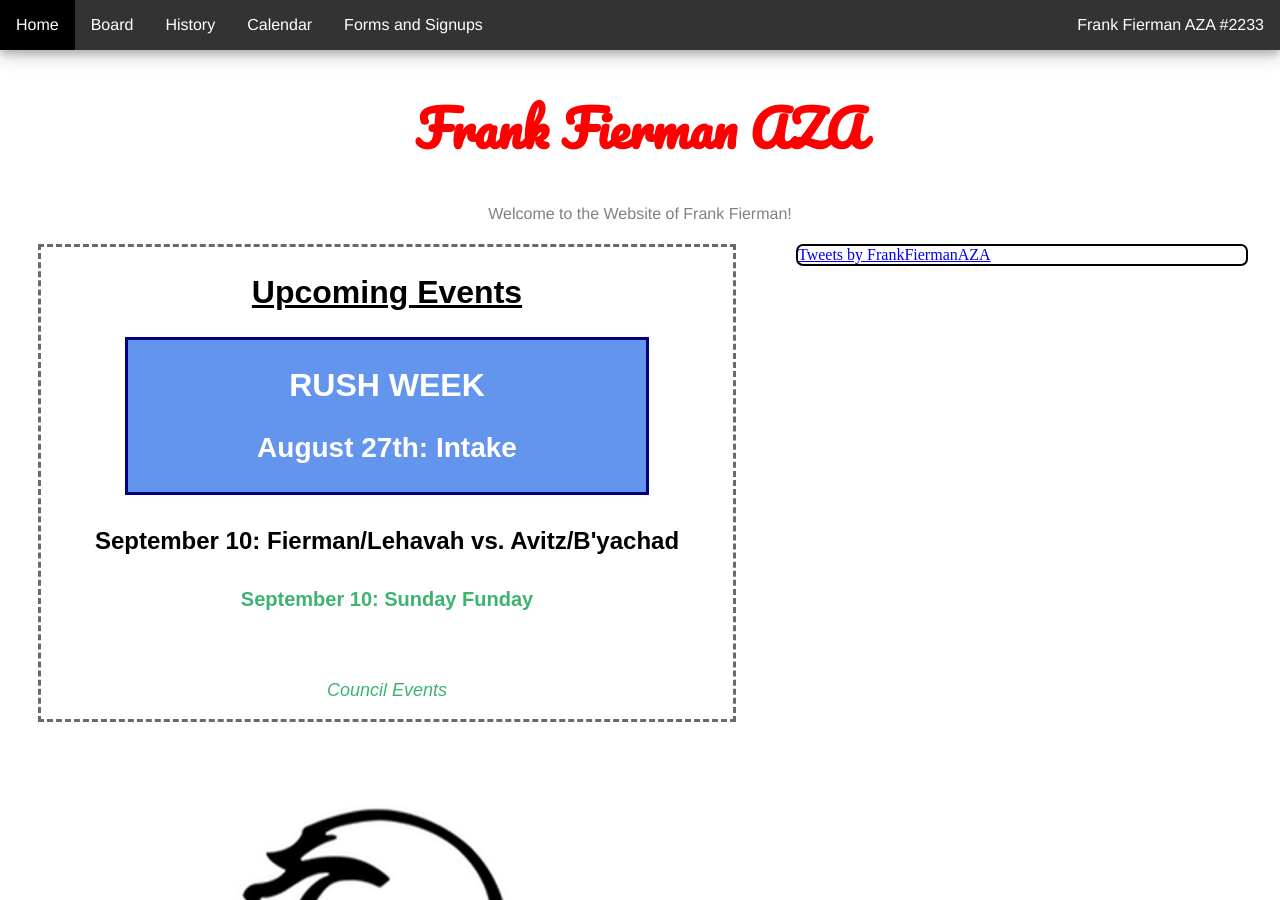
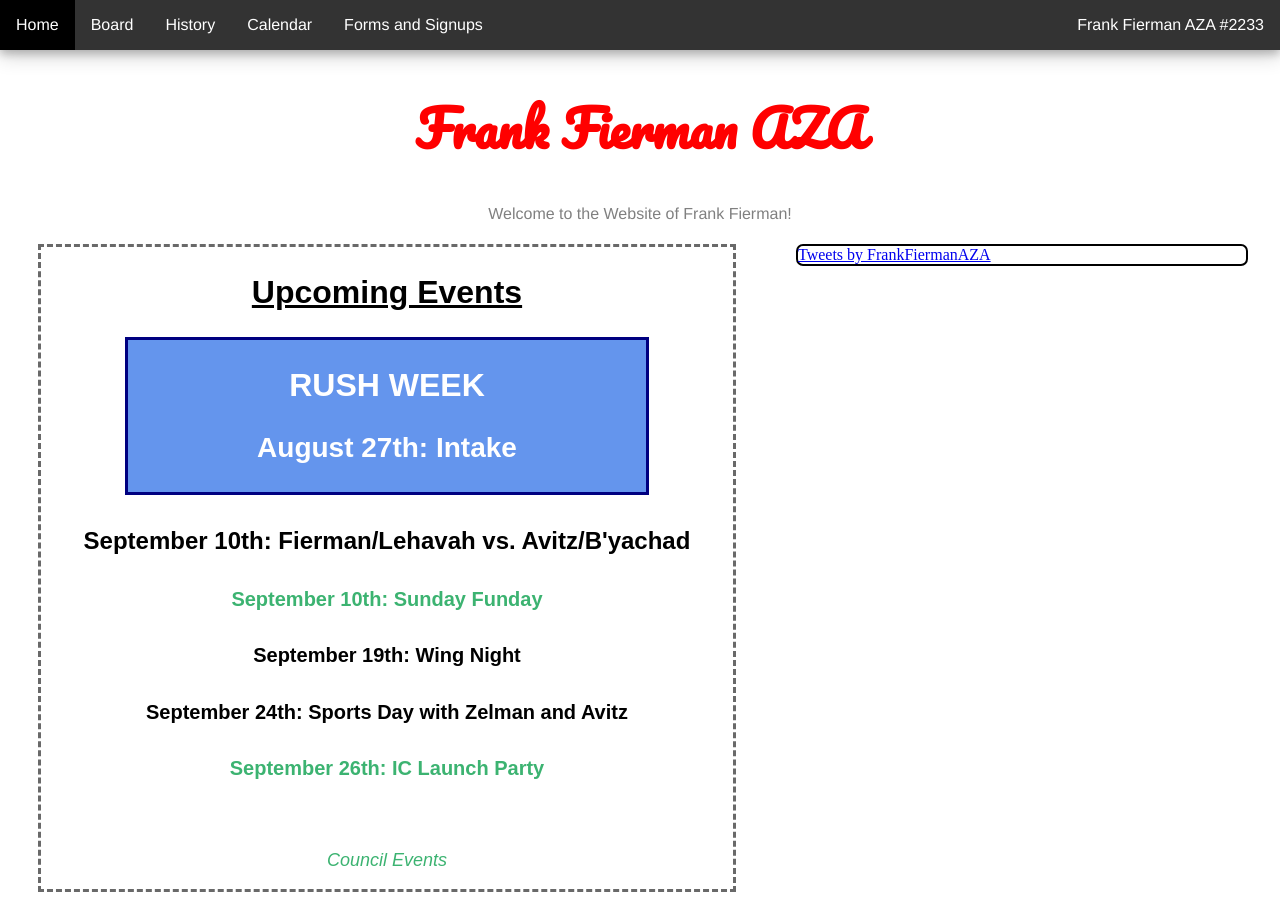
Before and after one commit to fiermanmazkir/fiermanmazkir.github.io, a Jekyll site: the page built from index.md, in a window 1280 px wide and 900 px high. Built offline with Jekyll 4.4.1, drawn with Linux system fonts in a browser that asks for light colours; comment, search, counter and statistics services are not loaded.

Commit message:
Added more events

```diff
--- a/index.md
+++ b/index.md
@@ -101,8 +101,11 @@ Welcome to the Website of Frank Fierman!
 <h2 style="text-decoration:none;" class="rush">RUSH WEEK</h2>
 <h3 class="rush">August 27th: Intake</h3>
 </div>
-<h4>September 10: Fierman/Lehavah vs. Avitz/B'yachad</h4>
-<h5 class="council">September 10: Sunday Funday</h5>
+<h4>September 10th: Fierman/Lehavah vs. Avitz/B'yachad</h4>
+<h5 class="council">September 10th: Sunday Funday</h5>
+<h5>September 19th: Wing Night</h5>
+<h5>September 24th: Sports Day with Zelman and Avitz</h5>
+<h5 class="council">September 26th: IC Launch Party</h5>
 <br>
 <p class="events council">Council Events</p>
 </div>
```
